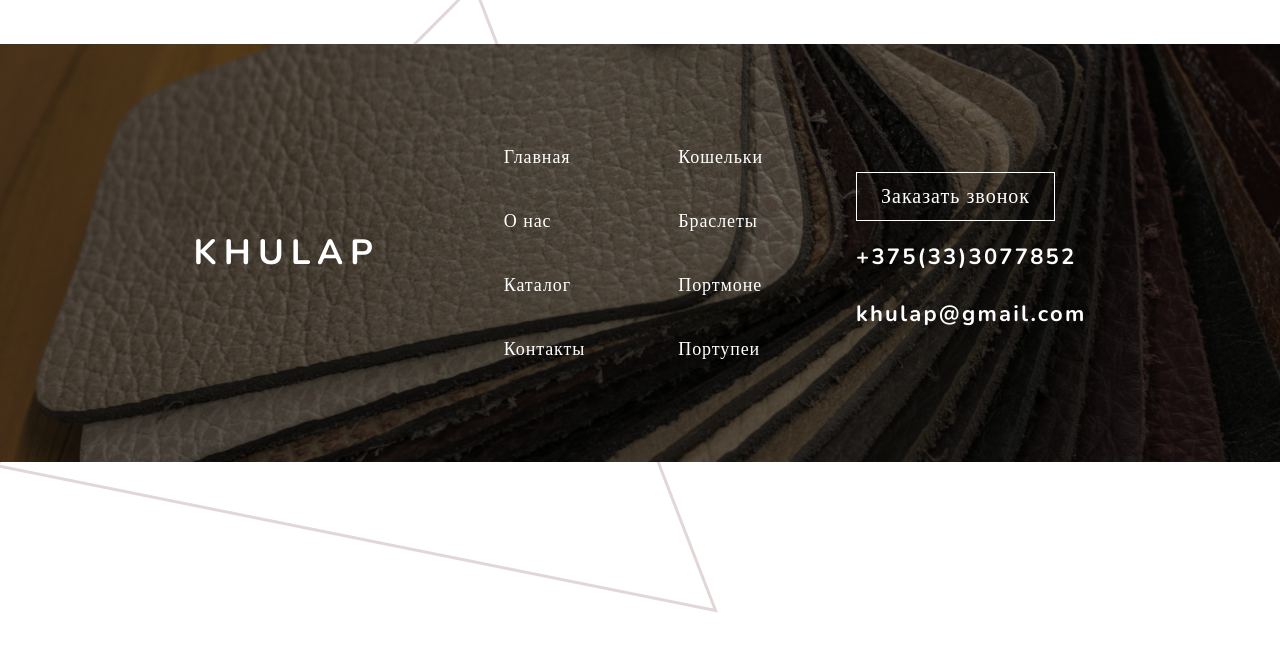
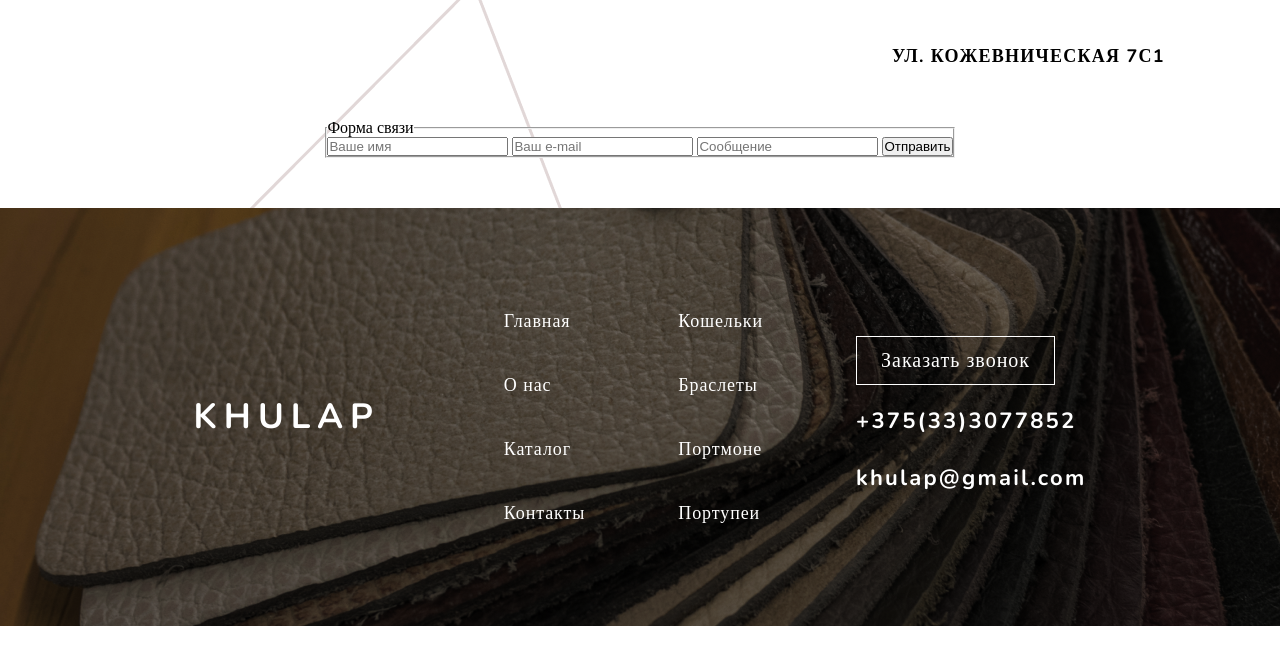
Before and after one commit to ReidenBrig/project, a website: page contacts.html in a window 1280 px wide. Shown: the part 94-758 px from the top of the page. Drawn offline with nearby package versions, Linux system fonts and the light colour scheme.

Commit message:
contacts up

```diff
--- a/contacts.html
+++ b/contacts.html
@@ -1,9 +1,9 @@
 <!DOCTYPE html>
 <html lang="en">
   <head>
-    <meta charset="UTF-8">
-    <meta http-equiv="X-UA-Compatible" content="IE=edge">
-    <meta name="viewport" content="width=device-width, initial-scale=1.0">
+    <meta charset="UTF-8" />
+    <meta http-equiv="X-UA-Compatible" content="IE=edge" />
+    <meta name="viewport" content="width=device-width, initial-scale=1.0" />
 
     <link rel="stylesheet" href="accordion.css" />
     <link rel="stylesheet" href="main.css" />
@@ -15,7 +15,52 @@
     />
 
     <title>KHULAP</title>
+    <style>
+      .contacts {
+        margin-top: 50px;
+        display: flex;
+        justify-content: center;
 
+      }
+      .contacts-container {
+        width: 1110px;
+        display: flex;
+        flex-direction: column;
+        align-items: center;
+        justify-content: center;
+      }
+      .contacts-main {
+        width: 100%;
+      }
+
+      .contacts-adress {
+        display: flex;
+        width: 100%;
+        align-items: center;
+        justify-content: space-between;
+      }
+      .map {
+        width: 65%;
+      }
+      .adress {
+        width: 30%;
+        font-family: 'Nunito';
+        font-style: normal;
+        font-weight: 700;
+        font-size: 18px;
+        line-height: 25px;
+        text-align: center;
+        letter-spacing: 0.07em;
+        text-transform: uppercase;
+        color: #000;
+      }
+
+      .form-feedback {
+        margin-top: 50px;
+        display: flex;
+        flex-direction: column;
+      }
+    </style>
   </head>
   <body>
     <div class="to-up">
@@ -43,6 +88,32 @@
       </div>
     </header>
 
+    <section class="contacts">
+      <div class="contacts-container">
+        <div class="contacts-main">
+
+        <div class="contacts-adress">
+          <div class="map">
+            <script type="text/javascript" charset="utf-8" async src="https://api-maps.yandex.ru/services/constructor/1.0/js/?um=constructor%3A863f053521e3b9fa10738febbb325b0ea2408c666a3acae6a86701c460139ab1&amp;width=100%25&amp;height=400&amp;lang=ru_RU&amp;scroll=true"></script>
+          </div>
+          <div class="adress">
+            Ул. Кожевническая 7с1
+          </div>
+        </div>
+      </div>
+      <form class="form-feedback" action="$">
+        <fieldset>
+          <legend>
+            Форма связи
+          </legend>
+          <input type="text" placeholder="Ваше имя">
+          <input type="email" placeholder="Ваш e-mail">
+          <input type="text" placeholder="Сообщение">
+          <button type="submit">Отправить</button>
+        </fieldset>
+      </form>
+      </div>
+    </section>
 
     <footer class="footer">
       <div class="footer-container">
```
Lines whose indentation alone changed are shown as unchanged.
